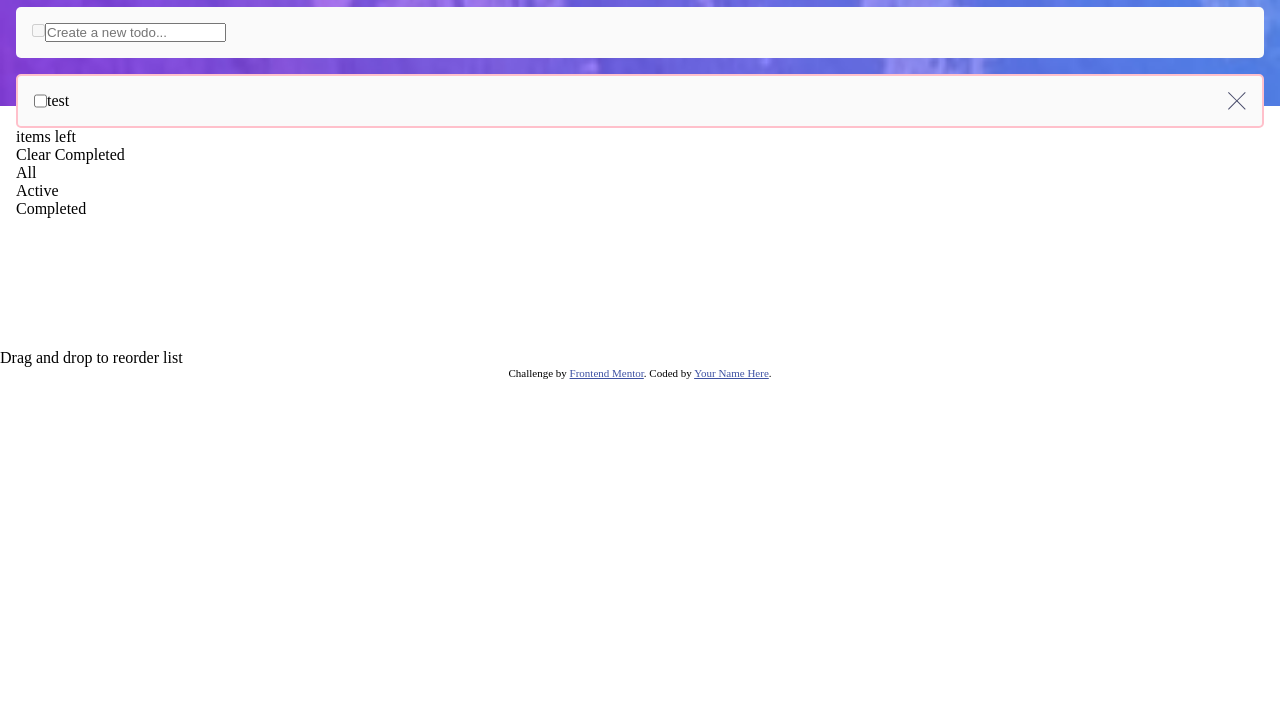
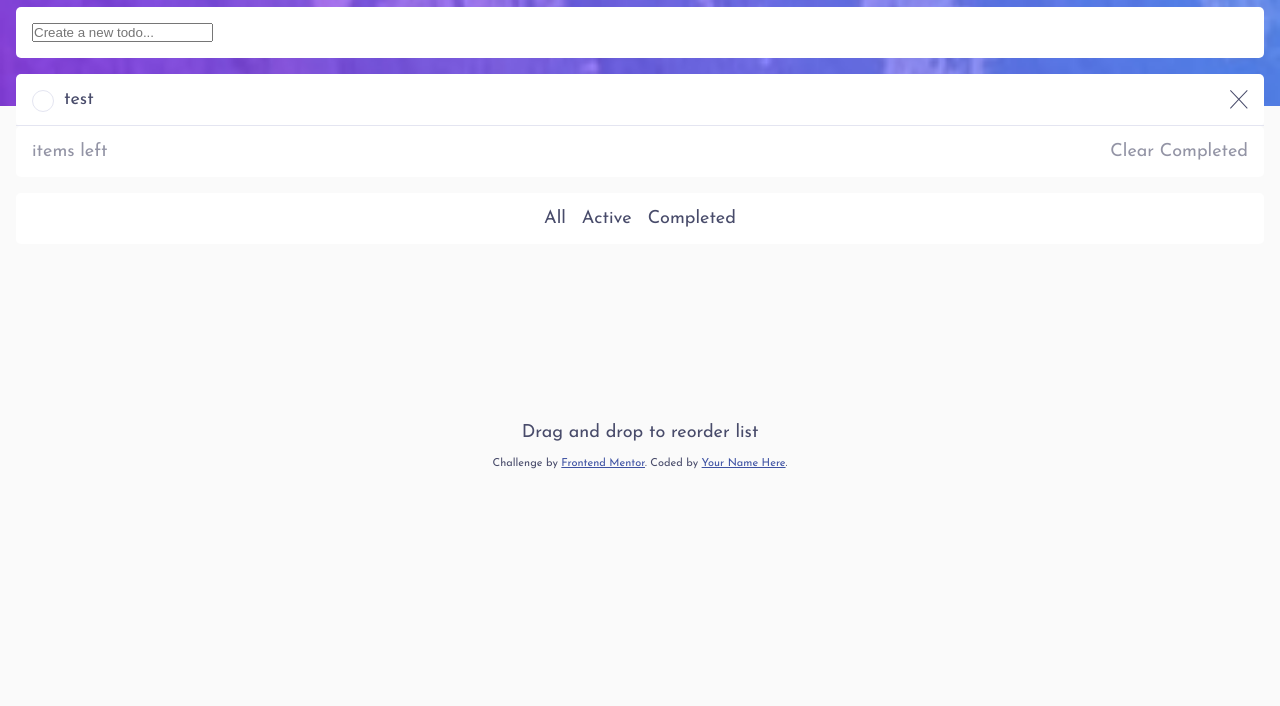
Before and after one commit to Pricey-93/task-list, a website built with webpack: page src/index.html in a window 1280 px wide. Shown: the part 94-800 px from the top of the page. Built offline with nearby package versions, Linux system fonts and the light colour scheme.

Commit message:
Add custom checkbox, organise layout and variables

```diff
--- a/src/style.css
+++ b/src/style.css
@@ -4,11 +4,25 @@
     box-sizing: border-box;
 }
 :root {
+    --bright-blue: hsl(220, 98%, 61%);
+    --basic-background-color: #FFFFFF;
     --very-light-grey: hsl(0, 0%, 98%);
     --very-light-greyish-blue: hsl(236, 33%, 92%);
+    --checkbox-background-color: linear-gradient(140deg, hsl(192, 100%, 67%), hsl(280, 87%, 65%));
+    --light-grayish-blue: hsl(233, 11%, 84%);
+    --dark-grayish-blue: hsl(236, 9%, 61%);
+    --very-dark-grayish-blue: hsl(235, 19%, 35%);
+
+    --standard-padding: 1rem;
+    --standard-margin: 1rem;
+    --standard-border-radius: 5px;
 }
 body {
     min-height: 100vh;
+    font-size: 1.125rem;
+    color: var(--very-dark-grayish-blue);
+    font-family: 'Josefin Sans', sans-serif;
+    background-color: var(--very-light-grey);
 }
 header {
     display: flex;
@@ -16,37 +30,109 @@ header {
     background: url(./assets/images/bg-mobile-light.jpg);
     background-size: cover;
     background-position: center;
-    padding: 1.5rem;
+    padding: 1.7rem 1rem 1.7rem 1rem;
     min-width: 375px;
     height: 200px;
     max-height: 200px;
 }
+header > * {
+    margin-top: 15px;
+}
 h1 {
     color: var(--very-light-grey);
+    letter-spacing: 0.5rem;
+    font-weight: 700;
 }
 #main-app-container {
-    margin: 1rem;
+    margin: var(--standard-margin);
     position: relative;
     top: -115px;
     z-index: 999;
 }
 #input-container {
-    background-color: var(--very-light-grey);
-    border-radius: 5px;
-    padding: 1rem;
-    margin-bottom: 1rem;
+    background-color: var(--basic-background-color);
+    padding: var(--standard-padding);
+    margin-bottom: var(--standard-margin);
+    border-radius: var(--standard-border-radius);
+}
+input[type="checkbox"] {
+    position: absolute;
+    opacity: 0;
+}
+.checkbox-label {
+    display: inline-block;
+    position: relative;
+    padding-left: 2rem;
+    cursor: pointer;
+}
+.checkbox-label::before {
+    content: "";
+    display: inline-block;
+    width: 20px;
+    height: 20px;
+    border-radius: 50%;
+    border: 1px solid var(--very-light-greyish-blue);
+    position: absolute;
+    left: 0;
+    top: 0;
+}
+.checkbox-label::after {
+    content: "";
+    display: inline-block;
+    position: absolute;
+    left: 6px;
+    top: 6px;
+    width: 10px;
+    height: 10px;
+    background: url("assets/images/icon-check.svg") no-repeat center center;
+    background-size: contain;
+    opacity: 0;
+}
+input[type="checkbox"]:checked + label::before {
+    background: var(--checkbox-background-color);
+    border: 1px solid var(--very-light-greyish-blue);
+}
+input[type="checkbox"]:checked + label::after {
+    opacity: 1;
 }
 #tasks-container {
-    border: 2px solid pink;
-    border-radius: 5px;
-    background-color: var(--very-light-grey);
+    border-radius: var(--standard-border-radius);
+    background-color: var(--basic-background-color);
 }
 .task {
     display: flex;
-    padding: 1rem;
+    padding: var(--standard-padding);
 }
 .task > .delete-icon {
     margin-left: auto;
 }
+.task {
+    border-bottom: 1px solid var(--very-light-greyish-blue);
+}
+#tasks-status-container {
+    background-color: var(--basic-background-color);
+    color: var(--dark-grayish-blue);
+    padding: var(--standard-padding);
+    border-radius: var(--standard-border-radius);
+    display: flex;
+    justify-content: space-between;
+    align-items: center;
+}
+#task-filter-container {
+    background-color: var(--basic-background-color);
+    padding: var(--standard-padding);
+    margin-top: var(--standard-margin);
+    border-radius: var(--standard-border-radius);
+    display: flex;
+    justify-content: center;
+    align-items: center;
+    gap: 1rem;
+}
+#hint-text {
+    text-align: center;
+    padding: var(--standard-padding);
+    margin-top: 3rem;
+    color: var(--very-dark-grayish-blue);
+}
 .attribution { font-size: 11px; text-align: center; }
 .attribution a { color: hsl(228, 45%, 44%); }
```
